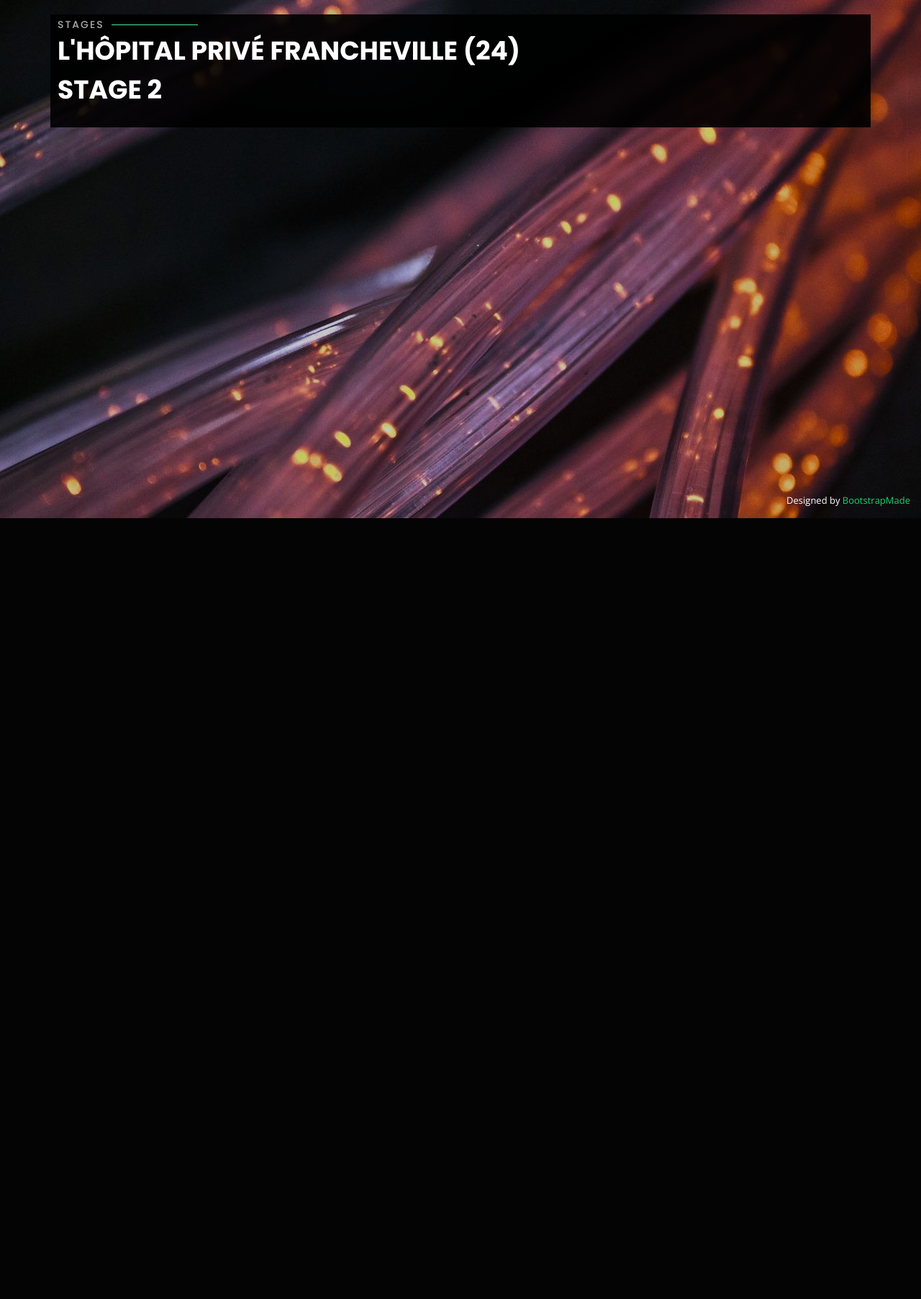
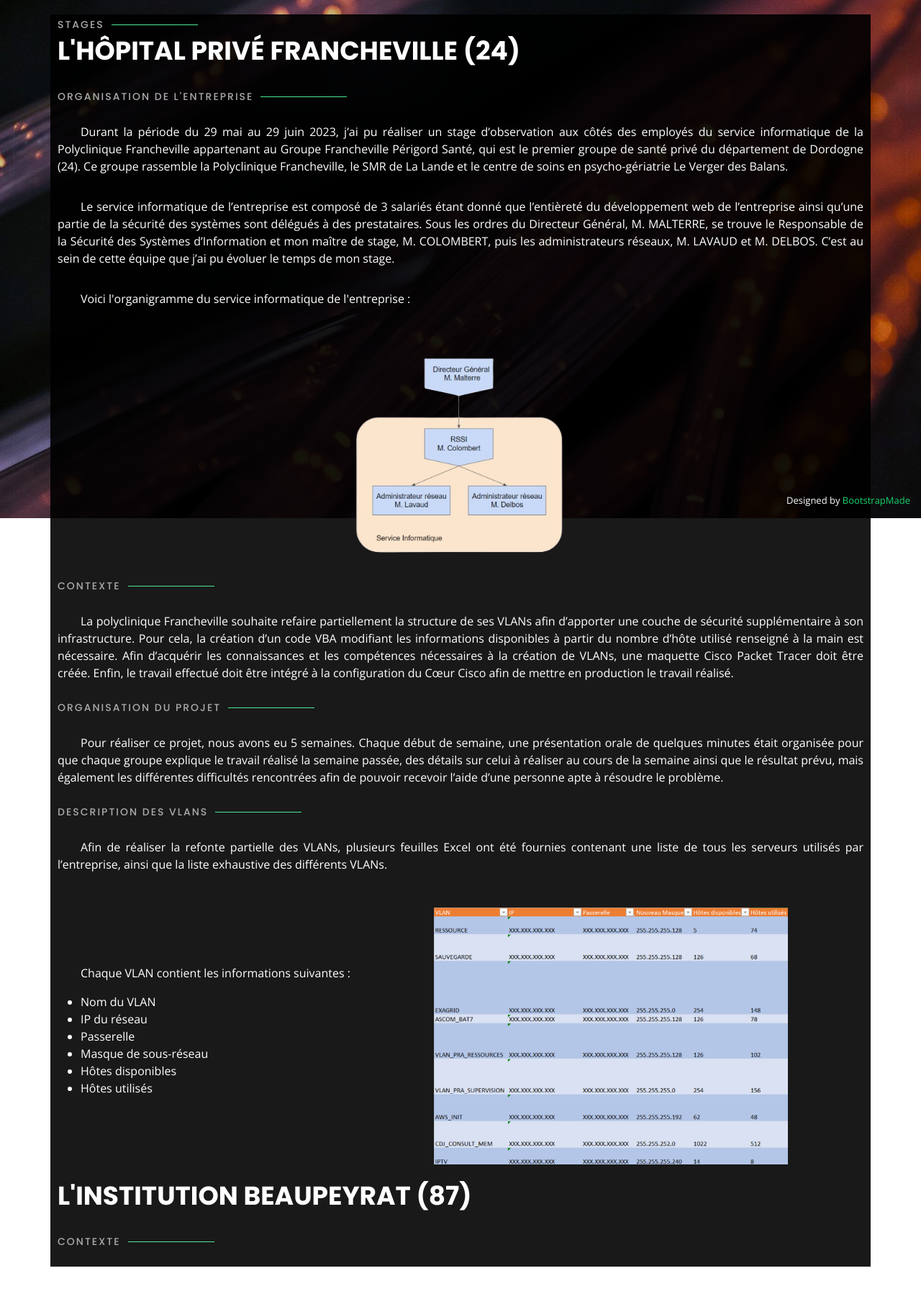
Before and after one commit to Lucie24/Portfolio, a PHP site: page / in a window 1280 px wide, after a click on "Stages". Shown: the part 80-1885 px from the top of the page at 72% size. Before the commit the page ends 800 px from the top, so only its background shows below. Run offline with PHP 8.4, Linux system fonts and the light colour scheme.

Commit message:
ajout stage 1

```diff
--- a/assets/css/style.css
+++ b/assets/css/style.css
@@ -1251,6 +1251,29 @@ section .container {
   height: auto;
 }
 
+.organigramme {
+  width: 30%;
+  height: auto;
+}
+
+.vlans_content {
+  display: flex;
+  flex-direction: row;
+}
+
+.vlans_image {
+  flex-basis: 60%;
+  width: 70%;
+  height: auto;
+}
+
+.vlans_text {
+  flex-basis: 40%;
+  display: flex;
+  flex-direction: column;
+  justify-content: center;
+}
+
 /*--------------------------------------------------------------
 # Vertical Timeline
 --------------------------------------------------------------*/
@@ -1438,6 +1461,10 @@ section .container {
   margin-top: 2rem;
 }
 
+.marginBottom {
+  margin-bottom: 2rem;
+}
+
 .textJustify {
   text-align: justify;
 }
--- a/index.php
+++ b/index.php
@@ -614,10 +614,95 @@
         <p>L'Hôpital privé Francheville (24)</p>
       </div>
 
-      <div class="section-title">
-        <p>Stage 2</p>
+      <div class="section-title marginTop">
+        <h2>Organisation de l'entreprise</h2>
       </div>
 
+      <p class="marginTop textJustify textIndent">Durant la période du 29 mai au 29 juin 2023, j’ai pu réaliser un stage d’observation aux
+        côtés des employés du service informatique de la Polyclinique Francheville appartenant au
+        Groupe Francheville Périgord Santé, qui est le premier groupe de santé privé du département
+        de Dordogne (24). Ce groupe rassemble la Polyclinique Francheville, le SMR de La Lande et
+        le centre de soins en psycho-gériatrie Le Verger des Balans.
+      </p>
+
+      <p class="marginTop textJustify textIndent">
+        Le service informatique de l’entreprise est composé de 3 salariés étant
+        donné que l’entièreté du développement web de l’entreprise ainsi qu’une partie de la sécurité
+        des systèmes sont délégués à des prestataires. Sous les ordres du Directeur Général, M.
+        MALTERRE, se trouve le Responsable de la Sécurité des Systèmes d’Information et mon
+        maître de stage, M. COLOMBERT, puis les administrateurs réseaux, M. LAVAUD et M.
+        DELBOS. C’est au sein de cette équipe que j’ai pu évoluer le temps de mon stage.
+      </p>
+
+      <p class="marginTop textJustify textIndent">Voici l'organigramme du service informatique de l'entreprise :</p>
+
+      <div class="livres">
+        <img src="assets/img/organigramme.png" class="organigramme marginTop">
+      </div>
+
+      <div class="section-title marginTop">
+        <h2>Contexte</h2>
+      </div>
+
+      <p class="marginTop textJustify textIndent">
+        La polyclinique Francheville souhaite refaire partiellement la structure de ses VLANs
+        afin d’apporter une couche de sécurité supplémentaire à son infrastructure. Pour cela, la
+        création d’un code VBA modifiant les informations disponibles à partir du nombre d’hôte utilisé
+        renseigné à la main est nécessaire. Afin d’acquérir les connaissances et les compétences
+        nécessaires à la création de VLANs, une maquette Cisco Packet Tracer doit être créée. Enfin,
+        le travail effectué doit être intégré à la configuration du Cœur Cisco afin de mettre en
+        production le travail réalisé.
+      </p>
+
+      <div class="section-title marginTop">
+        <h2>Organisation du projet</h2>
+      </div>
+
+      <p class="marginTop textJustify textIndent">
+        Pour réaliser ce projet, nous avons eu 5 semaines. Chaque début de semaine, une
+        présentation orale de quelques minutes était organisée pour que chaque groupe explique le
+        travail réalisé la semaine passée, des détails sur celui à réaliser au cours de la semaine ainsi
+        que le résultat prévu, mais également les différentes difficultés rencontrées afin de pouvoir
+        recevoir l’aide d’une personne apte à résoudre le problème.
+      </p>
+
+      <div class="section-title marginTop">
+        <h2>Description des VLANs</h2>
+      </div>
+
+      <p class="marginTop textJustify textIndent">
+            Afin de réaliser la refonte partielle des VLANs, plusieurs feuilles Excel ont été fournies
+            contenant une liste de tous les serveurs utilisés par l’entreprise, ainsi que la liste exhaustive
+            des différents VLANs.
+      </p>
+
+      <div class="vlans_content">
+        <div class="vlans_text">
+
+          <p class="marginTop textJustify textIndent">Chaque VLAN contient les informations suivantes :</p>
+
+          <ul>
+            <li>Nom du VLAN</li>
+            <li>IP du réseau</li>
+            <li>Passerelle</li>
+            <li>Masque de sous-réseau</li>
+            <li>Hôtes disponibles</li>
+            <li>Hôtes utilisés</li>
+          </ul>
+        </div>
+
+        <div class="livres">
+          <img src="assets/img/tableau_vlans.png" class="vlans_image marginTop">
+        </div>
+      </div>
+
+      <div class="section-title marginTop">
+        <p>L'institution Beaupeyrat (87)</p>
+      </div>
+
+      <div class="section-title marginTop">
+        <h2>Contexte</h2>
+      </div>
 
     </div>
   </section><!-- End Resume Section -->
```
Also changed, not shown: assets/img/organigramme.png (added), assets/img/tableau_vlans.png (added).
